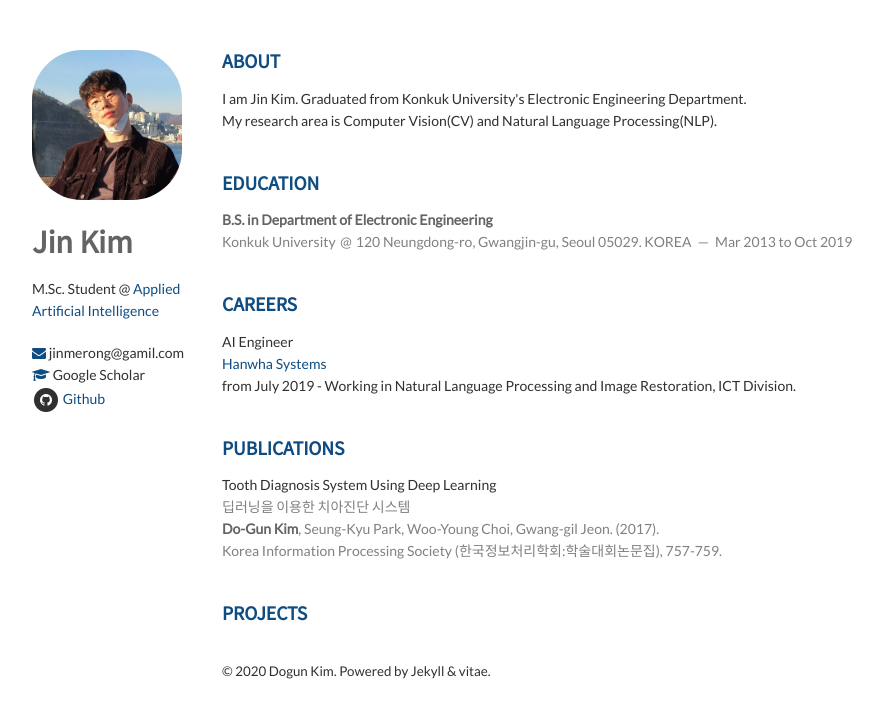
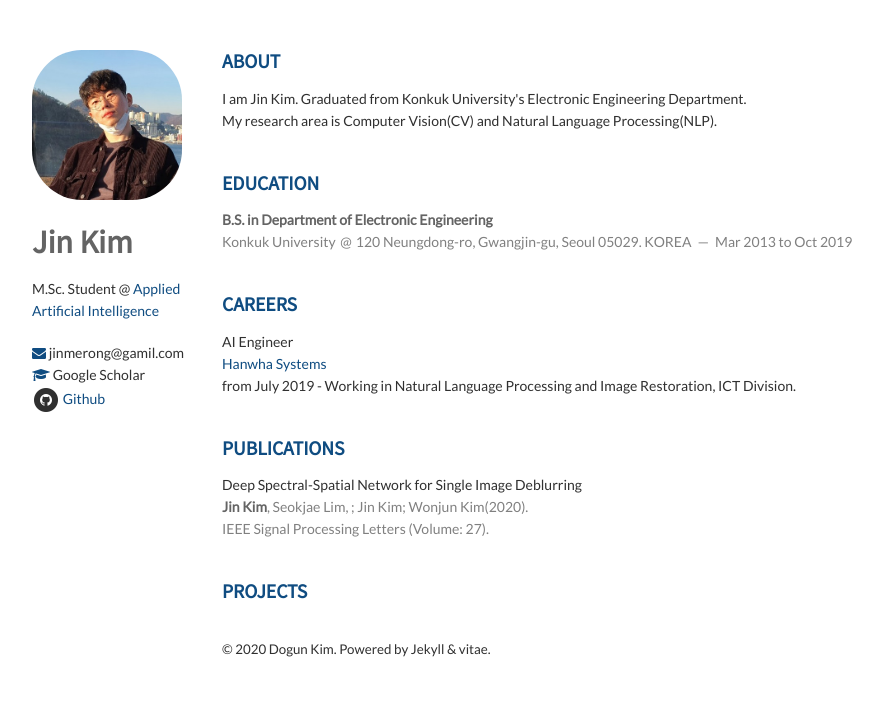
Before and after one commit to K-I-M-J-I-N/K-I-M-J-I-N.github.io, a Jekyll site: the page built from index.html, in a window 1280 px wide. Shown: the top 718 px of the page, without its empty margins (138-1021 px from the left). Built offline with Jekyll 4.4.1, drawn with Linux system fonts in a browser that asks for light colours; nearby versions of some CDN libraries; the list of posts is cut into pages by our own code.

Commit message:
Update publications.html

```diff
--- a/_includes/publications.html
+++ b/_includes/publications.html
@@ -3,10 +3,9 @@
 
     <article>
         <header>
-            Tooth Diagnosis System Using Deep Learning<br/>
-            <span>딥러닝을 이용한 치아진단 시스템</span><br/>
-            <span><em>Do-Gun Kim</em>, Seung-Kyu Park, Woo-Young Choi, Gwang-gil Jeon. (2017).</span><br/>
-            <span>Korea Information Processing Society (한국정보처리학회:학술대회논문집), 757-759.</span>
+            Deep Spectral-Spatial Network for Single Image Deblurring<br/>
+            <span><em>Jin Kim</em>, Seokjae Lim, ; Jin Kim; Wonjun Kim(2020).</span><br/>
+            <span>IEEE Signal Processing Letters (Volume: 27).</span>
         </header>
     </article>
 
```
